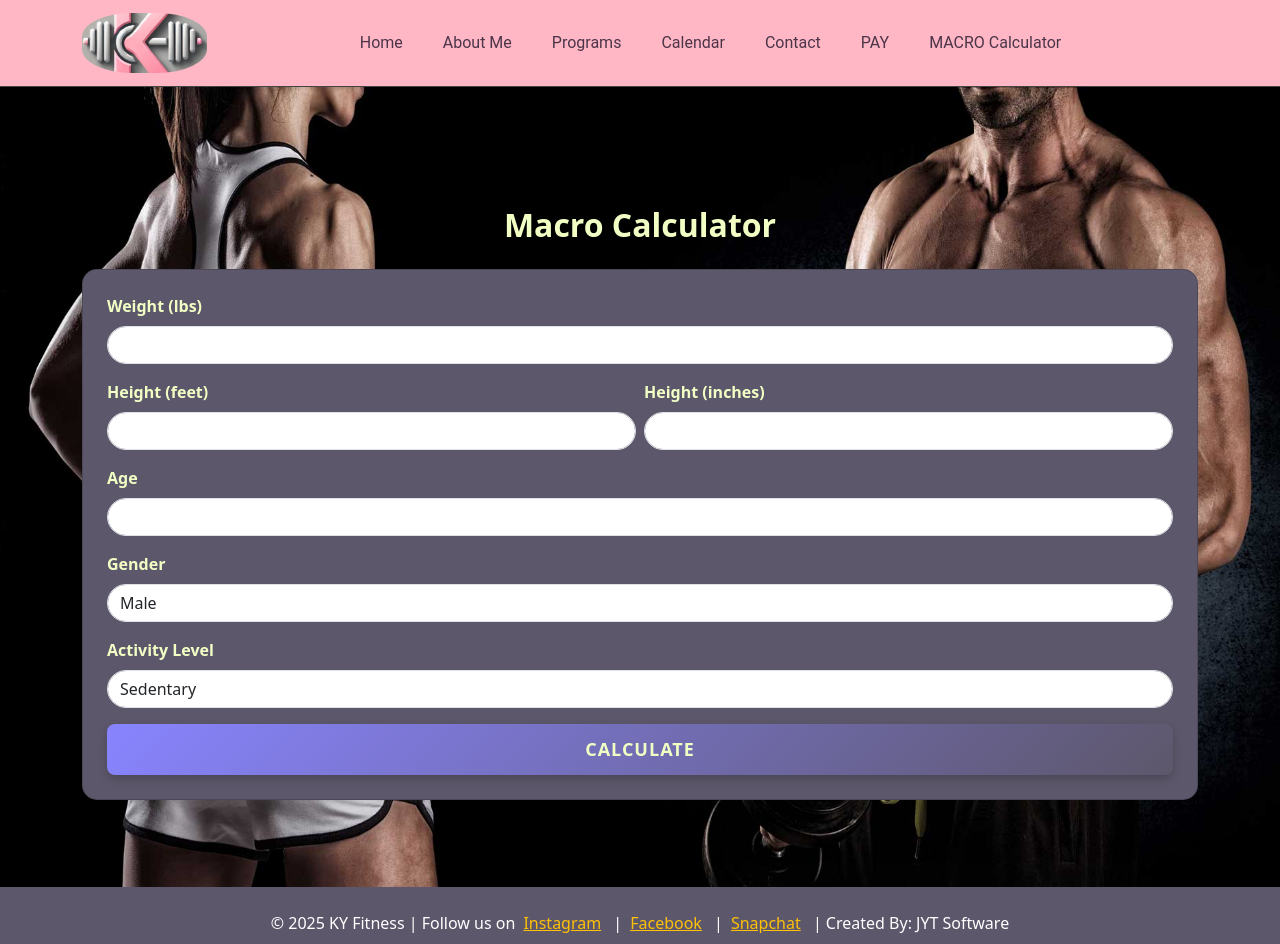
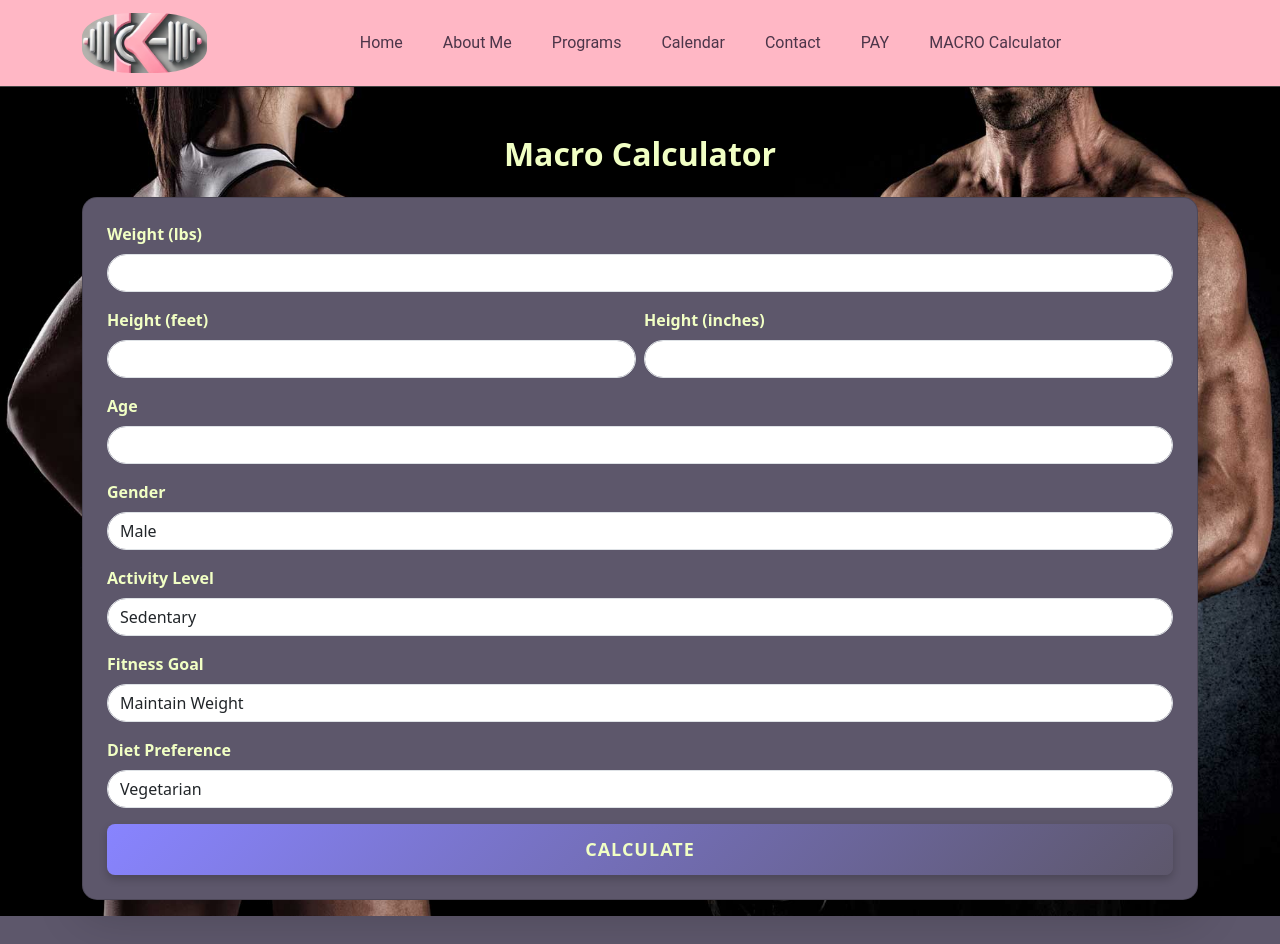
Before and after one commit to timbo84/kyfitness, a Next.js app: page /calculate in a window 1280 px wide. Shown: the top 944 px of the page. Built offline with nearby package versions, Linux system fonts and the light colour scheme.

Commit message:
adding chefgpt, need to fix endpoint

```diff
--- a/components/workoutCalculator/index.jsx
+++ b/components/workoutCalculator/index.jsx
@@ -1,4 +1,5 @@
-import { useState } from "react";
+import { useState, useEffect } from "react";
+import axios from "axios";
 import MealPlanGenerator from "./mealPlanGenerator";
 
 const MacroCalculator = () => {
@@ -8,7 +9,17 @@ const MacroCalculator = () => {
 const [age, setAge] = useState("");
 const [gender, setGender] = useState("male");
 const [activity, setActivity] = useState("1.2");
+const [goal, setGoal] = useState("maintain");
+const [diet, setDiet] = useState("vegetarian");
+const [meal, setMeal] = useState("lunch");
 const [macros, setMacros] = useState(null);
+const [recipes, setRecipes] = useState(null);
+
+useEffect(() => {
+if (macros) {
+fetchRecipes(macros.carbs, macros.protein, macros.fat);
+}
+}, [macros]);
 
 const calculateMacros = () => {
 const weight_kg = parseFloat(weight) * 0.453592;
@@ -17,10 +28,20 @@ const MacroCalculator = () => {
 const age_years = parseFloat(age);
 const gender_factor = gender === "male" ? 5 : -161;
 
+// Calculate Basal Metabolic Rate (BMR)
 const BMR =
 10 * weight_kg + 6.25 * height_cm - 5 * age_years + gender_factor;
-    const TDEE = BMR * parseFloat(activity);
 
+let TDEE = BMR * parseFloat(activity);
+
+// Adjust TDEE based on goal
+if (goal === "lose") {
+TDEE *= 0.8; // Reduce by 20% for weight loss
+} else if (goal === "gain") {
+TDEE *= 1.2; // Increase by 20% for muscle gain
+}
+
+// Macronutrient breakdown (adjustable)
 const protein_ratio = 0.3;
 const fat_ratio = 0.25;
 const carb_ratio = 0.45;
@@ -39,6 +60,43 @@ const MacroCalculator = () => {
 fat: fat_grams.toFixed(2),
 carbs: carb_grams.toFixed(2),
 });
+};
+
+const fetchRecipes = async (carbs, protein, fat) => {
+try {
+const responseStream = await fetch("https://api.chefgpt.com/api/generate/stream/recipe-from-macros", {
+  method: 'POST',
+  headers: {
+    'Authorization': 'f05f46fb-3be1-4547-80ff-2377f6235922',
+    'Content-Type': 'application/json',
+  },
+  body: JSON.stringify({
+    carbs: parseFloat(carbs),
+    proteins: parseFloat(protein),
+    fats: parseFloat(fat),
+    diet,
+  })
+});
+
+const reader = responseStream.body.getReader();
+const decoder = new TextDecoder();
+let done = false;
+let chunks = '';
+
+while (!done) {
+  const { value, done: doneReading } = await reader.read();
+  done = doneReading;
+  const newValue = decoder.decode(value);
+  chunks += newValue;
+}
+
+const recipeData = JSON.parse(chunks);
+setRecipes(recipeData.recipes);
+console.log(recipeData);
+
+} catch (error) {
+console.error("Error fetching recipes:", error);
+}
 };
 
 return (
@@ -142,6 +200,38 @@ const MacroCalculator = () => {
       <option value="1.9">Super active</option>
     </select>
   </div>
+  <div className="form-group mb-3">
+    <label htmlFor="goal" className="form-label fw-bold">
+      Fitness Goal
+    </label>
+    <select
+      className="form-control rounded-pill"
+      id="goal"
+      value={goal}
+      onChange={(e) => setGoal(e.target.value)}
+    >
+      <option value="maintain">Maintain Weight</option>
+      <option value="lose">Lose Weight</option>
+      <option value="gain">Gain Muscle</option>
+    </select>
+  </div>
+  <div className="form-group mb-3">
+    <label htmlFor="diet" className="form-label fw-bold">
+      Diet Preference
+    </label>
+    <select
+      className="form-control rounded-pill"
+      id="diet"
+      value={diet}
+      onChange={(e) => setDiet(e.target.value)}
+    >
+      <option value="vegetarian">Vegetarian</option>
+      <option value="vegan">Vegan</option>
+      <option value="keto">Keto</option>
+      <option value="paleo">Paleo</option>
+      <option value="none">None</option>
+    </select>
+  </div>
   <button type="submit" className="custom-btn">
     Calculate
   </button>
@@ -173,6 +263,23 @@ const MacroCalculator = () => {
     <MealPlanGenerator macros={macros} />
   </div>
 )}
+
+{recipes && (
+  <div className="card p-4 my-3 shadow-lg">
+    <h4 className="text-center fw-bold">Recipe Suggestions</h4>
+    <hr style={{ borderTop: "2px solid #f1ffc4" }} />
+    {recipes.map((recipe, index) => (
+      <div key={index} className="recipe">
+        <h5 className="text-center">{recipe.name}</h5>
+        <p>{recipe.description}</p>
+        <a href={recipe.url} target="_blank" rel="noopener noreferrer">
+          View Recipe
+        </a>
+        <hr />
+      </div>
+    ))}
+  </div>
+)}
 </div>
 );
 };
--- a/package.json
+++ b/package.json
@@ -19,6 +19,7 @@
     "@stripe/react-stripe-js": "^3.1.1",
     "@stripe/stripe-js": "^5.6.0",
     "@supabase/supabase-js": "^2.48.1",
+    "axios": "^1.7.9",
     "bootstrap": "^5.3.3",
     "next": "15.1.4",
     "react": "^19.0.0",
```
Also changed, not shown: 1 other file (tests, documents, lock files or other folders). Lines whose indentation alone changed are shown as unchanged.
